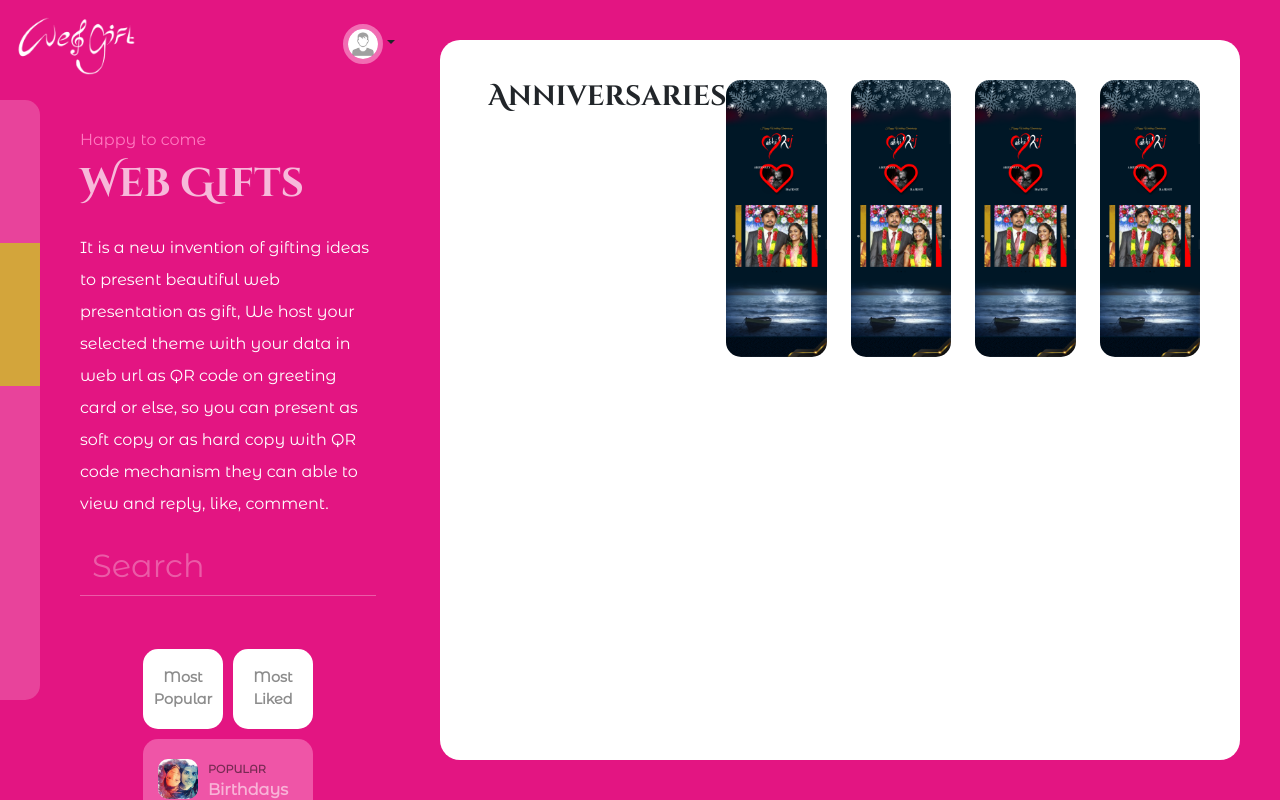
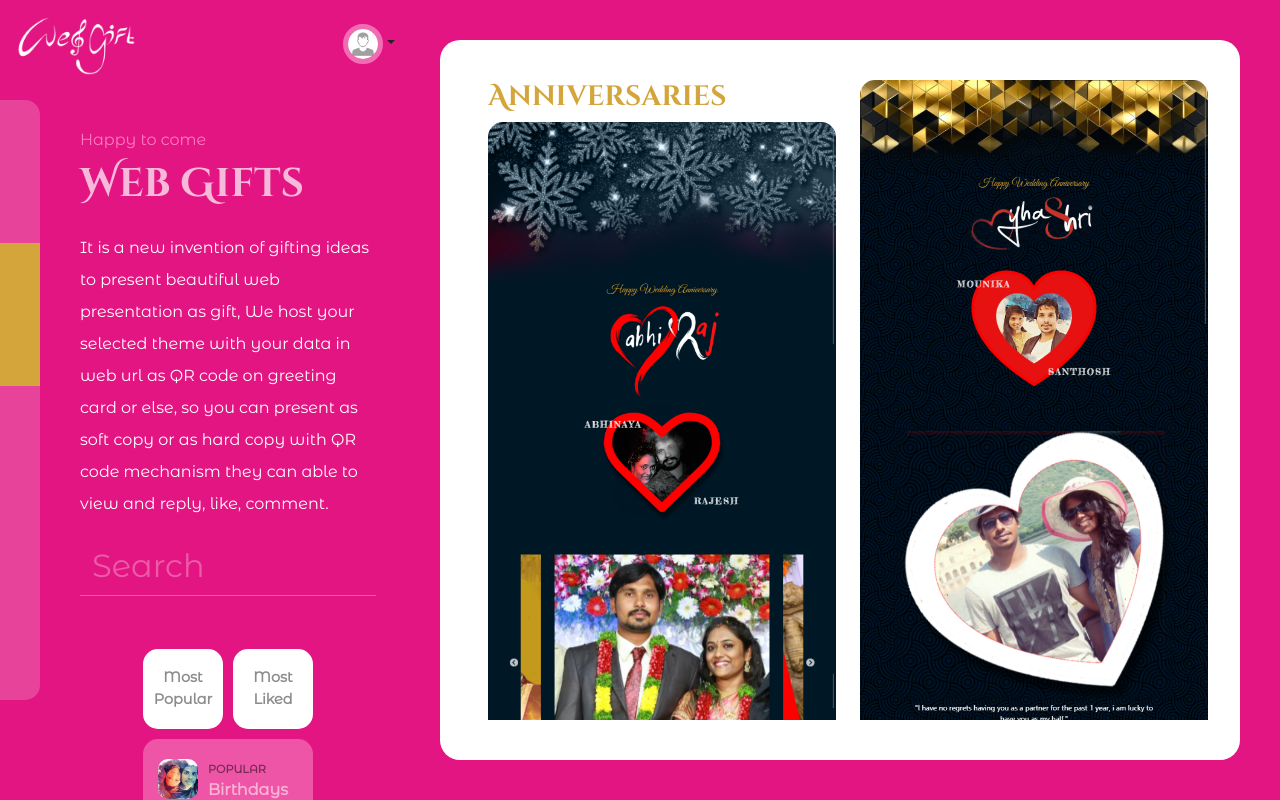
Before and after one commit to Rajuri/webgifts, an Angular app: page /home in a window 1280 px wide. Built offline with nearby package versions, Linux system fonts and the light colour scheme; a web font is replaced by a local one.

Commit message:
ui updated

```diff
--- a/src/app/home/themes/themes.component.html
+++ b/src/app/home/themes/themes.component.html
@@ -1,11 +1,32 @@
-<div class="themesContainer  ml-auto pl-5 pr-3">
+<!-- <div class="themesContainer  ml-auto pl-5 pr-3">
   <div class="overflow-auto d-flex h-100">
     <h3>Anniversaries</h3>
     <div class="flex-1 leftSec pl-0 pr-4" *ngFor="let theme of [1,2,3,4]" (click)="goToEventsPage()">
-      <!-- <a [routerLink]="'../birthday'">Go to Next</a> -->
       <div class="theme mb-3">
         <img src="../../assets/images/themes/theme2.png" class="img-fluid">
       </div>
     </div>
   </div>
+</div> -->
+
+<div class="themesContainer  ml-auto pl-5 pr-3">
+    <div class="overflow-auto d-flex h-100">
+<div class="flex-1 leftSec pl-0 pr-4">
+    <h3>Anniversaries</h3>
+    <div class="theme mb-3">
+      <img src="../../assets/images/themes/theme2.png" class="img-fluid">
+      <div class="btnSec">
+        <button class="mr-1 useThemeBtn">Use Theme</button><button class="ml-1 previewBtn">Preview</button>
+      </div>
+    </div>
 </div>
+<div class="flex-1 rightSec pl-0 pr-3">
+    <div class="theme mb-3">
+      <img src="../../assets/images/themes/theme1.png" class="img-fluid">
+      <div class="btnSec">
+        <button class="mr-1 useThemeBtn">Use Theme</button><button class="ml-1 previewBtn">Preview</button>
+      </div>
+    </div>
+</div>
+</div>
+</div>
--- a/src/app/home/themes/themes.component.scss
+++ b/src/app/home/themes/themes.component.scss
@@ -20,9 +20,53 @@
       color: #d3a53b;
       text-shadow: 2px 0px 0px rgb(255, 255, 255);
     }
+
   }
 
-  .theme>img {
-    border-radius: 15px !important;
+  // .theme>img {
+  //   border-radius: 15px !important;
+  // }
+  .theme{
+    & > img {
+      border-radius: 15px !important;
+    }
+    margin: auto;
+    text-align: center;
+    .btnSec {
+      text-align: center;
+      background: #d5d9da;
+      border-radius: 0 0 15px 15px;
+      padding: 15px 0;
+      width: calc(100% - 30px);
+      margin: auto;
+      .useThemeBtn{
+        background: #83d1c2;
+        background: -moz-linear-gradient(-45deg,  #83d1c2 1%, #fc4ba6 100%);
+        background: -webkit-linear-gradient(-45deg,  #83d1c2 1%,#fc4ba6 100%);
+        background: linear-gradient(135deg,  #83d1c2 1%,#fc4ba6 100%);
+        filter: progid:DXImageTransform.Microsoft.gradient( startColorstr='#83d1c2', endColorstr='#fc4ba6',GradientType=1 );
+        border-radius: 20px 5px 5px 20px;
+        border: 0;
+        padding: 5px;
+        font-size: 0.85rem;
+        width: 130px;
+        color: #fff;
+        box-shadow: 2px 2px 6px rgba(0,0,0,0.2) !important;
+      }
+      .previewBtn{
+        background: #00c4de;
+        background: -moz-linear-gradient(-45deg,  #00c4de 1%, #018fe5 100%);
+        background: -webkit-linear-gradient(-45deg,  #00c4de 1%,#018fe5 100%);
+        background: linear-gradient(135deg,  #00c4de 1%,#018fe5 100%);
+        filter: progid:DXImageTransform.Microsoft.gradient( startColorstr='#00c4de', endColorstr='#018fe5',GradientType=1 );
+        border-radius: 5px 20px 20px 5px;
+        border: 0;
+        padding: 5px;
+        font-size: 0.85rem;
+        width: 130px;
+        color: #fff;
+        box-shadow: 2px 2px 6px rgba(0,0,0,0.2) !important;
+      }
+    }
   }
 }
```
